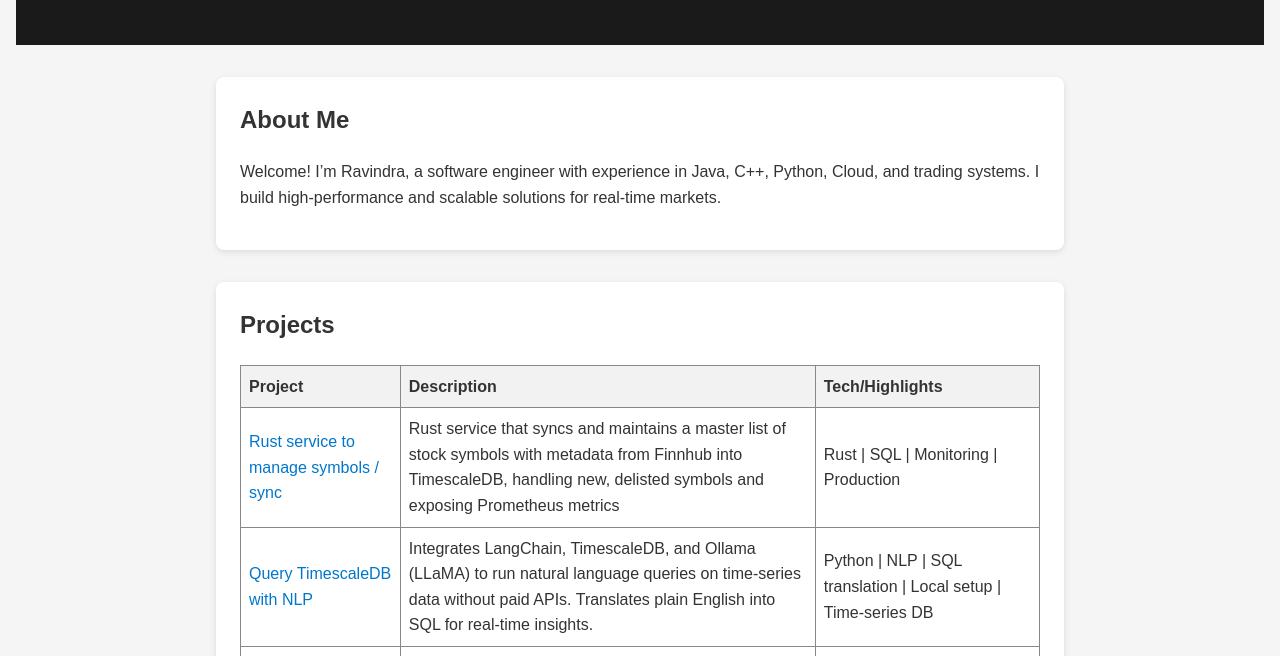
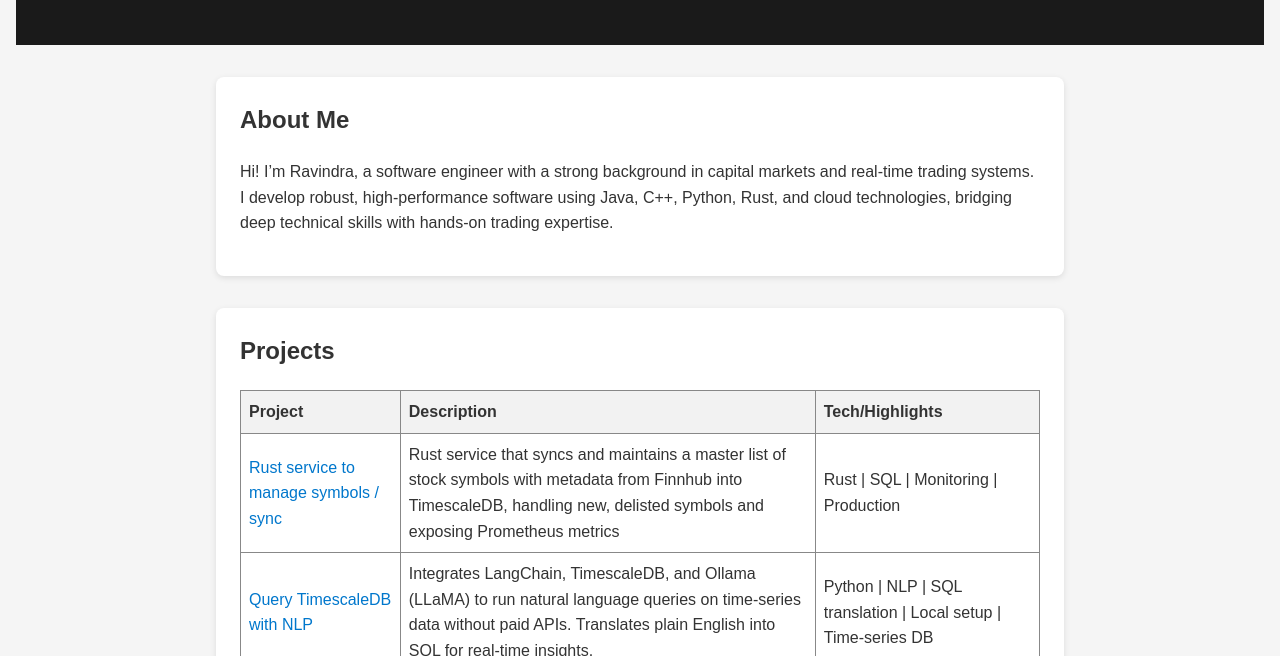
Before and after one commit to rbandara/rbandara.github.io, a plain HTML site: page index.html in a window 1280 px wide. Shown: the part 128-784 px from the top of the page. Drawn offline with Linux system fonts and the light colour scheme.

Commit message:
update read me

```diff
--- a/index.html
+++ b/index.html
@@ -14,7 +14,7 @@
 
   <section id="about">
     <h2>About Me</h2>
-    <p>Welcome! I’m Ravindra, a software engineer with experience in Java, C++, Python, Cloud, and trading systems. I build high-performance and scalable solutions for real-time markets.</p>
+    <p>Hi! I’m Ravindra, a software engineer with a strong background in capital markets and real-time trading systems. I develop robust, high-performance software using Java, C++, Python, Rust, and cloud technologies, bridging deep technical skills with hands-on trading expertise.</p>
   </section>
 
   <section id="projects">
```
